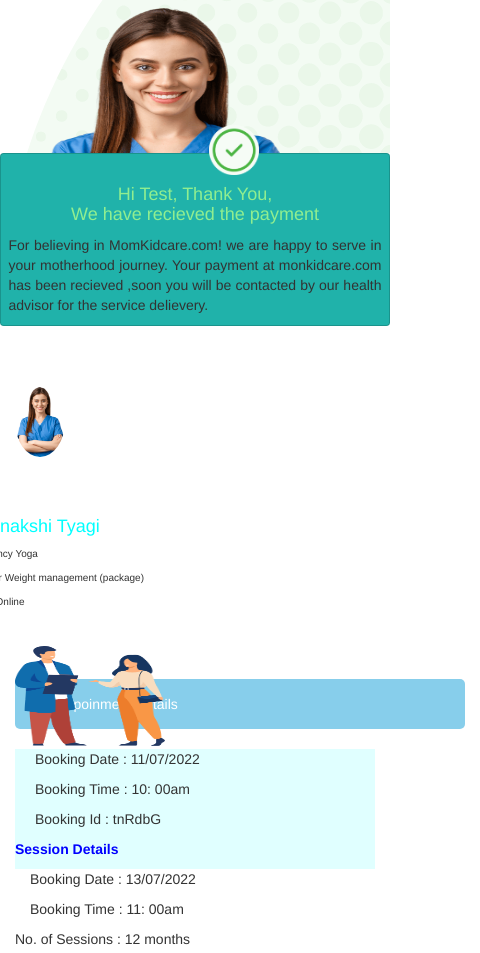
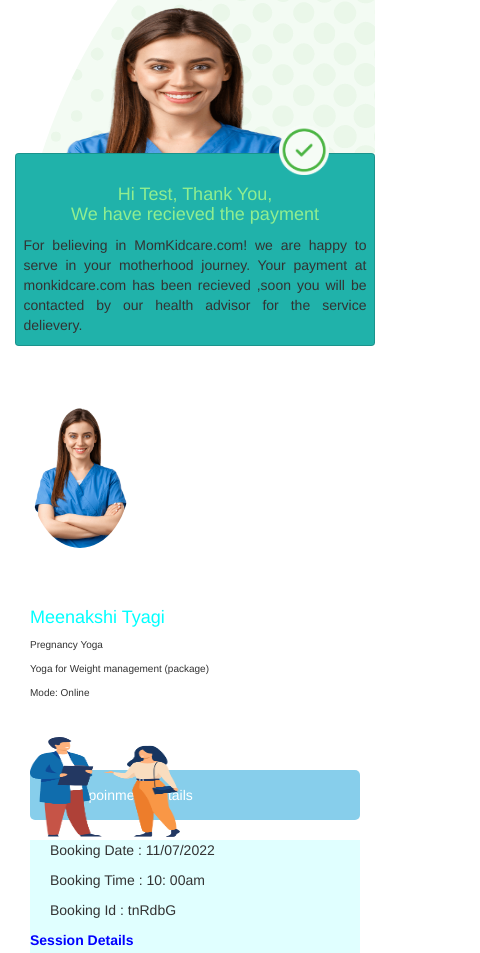
Before and after one commit to harpreet997/Momkidcare, a plain HTML site: page index.html in a window 390 px wide. Shown: the part 643-1596 px from the top of the page, 480 px wide, since content can reach past the window. Drawn offline with nearby package versions, Linux system fonts and the light colour scheme.

Commit message:
Update homepage and styling for responsiveness

```diff
--- a/index.html
+++ b/index.html
@@ -17,7 +17,7 @@
 </head>
 
 <body>
-    <div>
+    <div class="container-fluid">
         <!--start of header section-->
         <div class="header-section">
             <div class="header-top">
@@ -78,7 +78,7 @@
                         <div class="row">
                             <div class="card" style="background-color: lightseagreen">
                                 <div class="card-content">
-                                    <img style="margin-left: 200px; margin-top: -30px" src="assets/Group 210.png" alt=""
+                                    <img style="margin-left: 255px; margin-top: -30px" src="assets/Group 210.png" alt=""
                                         width="50" height="50">
                                     <h4 style="color: lightgreen; text-align: center">Hi Test, Thank You, <br> We have
                                         recieved the payment</h4>
@@ -99,11 +99,11 @@
                         <div class="row">
                             <div class="col-lg-3">
                                 <img style="border-radius: 50%;margin-top: 60px;" src="assets/Mask Group 8.png" alt=""
-                                    width="50px">
+                                    width="100px">
                             </div>
                             <div class="col-lg-6">
-                                <h4 style="color: aqua;margin-top: 60px;margin-left: -50px;">Meenakshi Tyagi</h4>
-                                <div style="margin-left: -50px;font-size: 10px;">
+                                <h4 style="color: aqua;margin-top: 60px;margin-left: 0px;">Meenakshi Tyagi</h4>
+                                <div style="margin-left: 0px;font-size: 10px;">
                                     <p>Pregnancy Yoga</p>
                                     <p>Yoga for Weight management (package)</p>
                                     <p>Mode: Online</p>
@@ -113,7 +113,7 @@
                         </div>
 
                         <div
-                            style="background-color: skyblue; margin-top: 60px; width: 450px;height: 50px;border-radius: 5px;">
+                            style="background-color: skyblue; margin-top: 60px; width: 100%;height: 50px;border-radius: 5px;">
 
                             <div class="row">
                                 <div class="col-lg-7">
--- a/style.css
+++ b/style.css
@@ -1,5 +1,6 @@
 .header-section {
-    border: 1px solid lightgray;
+    border-bottom: 2px solid lightgray;
+
 }
 
 .header-top {
@@ -34,3 +35,8 @@
     color: black;
 
 }
+@media screen and (max-width: 400px){
+    .header li{
+        margin-left: 0px;
+    }
+}
```
